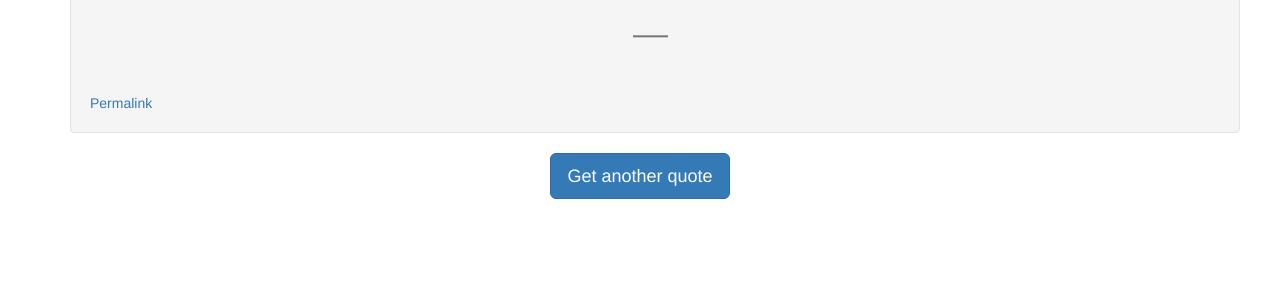
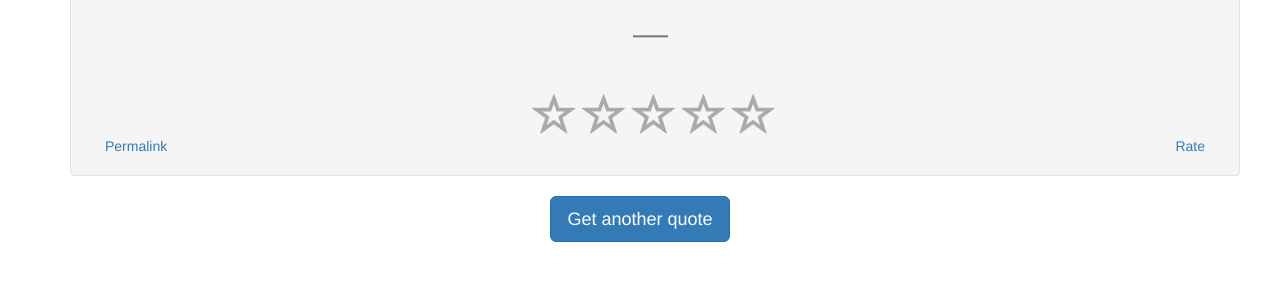
Before and after one commit to MadDoctor5813/Quotebook, a Django app: template Quotebook/app/templates/app/view_quote.html in a window 1280 px wide. Shown: the part 199-480 px from the top of the page. Run offline with Django 3.2, Linux system fonts and the light colour scheme; the template is opened without the code that fills it, so the values that code supplies are empty; some libraries are stand-ins or nearby versions.

Commit message:
Add a rating display to the quote template

```diff
--- a/Quotebook/app/templates/app/quote.html
+++ b/Quotebook/app/templates/app/quote.html
@@ -1,9 +1,22 @@
+<!--Including js and css in the body for now-->
+{% load static %}
+<link rel="stylesheet" href="{% static 'app/content/star-rating.css' %}" />
+<script src="{% static 'app/scripts/star-rating.js' %}" type="text/javascript"></script>
+
 <div class="well container">
     <blockquote class="blockquote text-center">
         <h1 class="quote">"{{ quote.quote }}"</h1>
 		<footer class="quote-footer">{{ quote.attribution }}</footer>
 	</blockquote>
+    <div class="text-center">
+        <input class="rating" data-display-only="true" value="{{quote.rating}}"/>
+    </div>
     <footer class="footer">
-        <a href="/{{ quote.pk }}">Permalink</a>
+        <div class="col-md-6">
+            <a href="/{{ quote.pk }}">Permalink</a>
+        </div>
+        <div class="col-md-6">
+            <a class="pull-right" href="#">Rate</a>
+        </div>
     </footer>
 </div>
```
